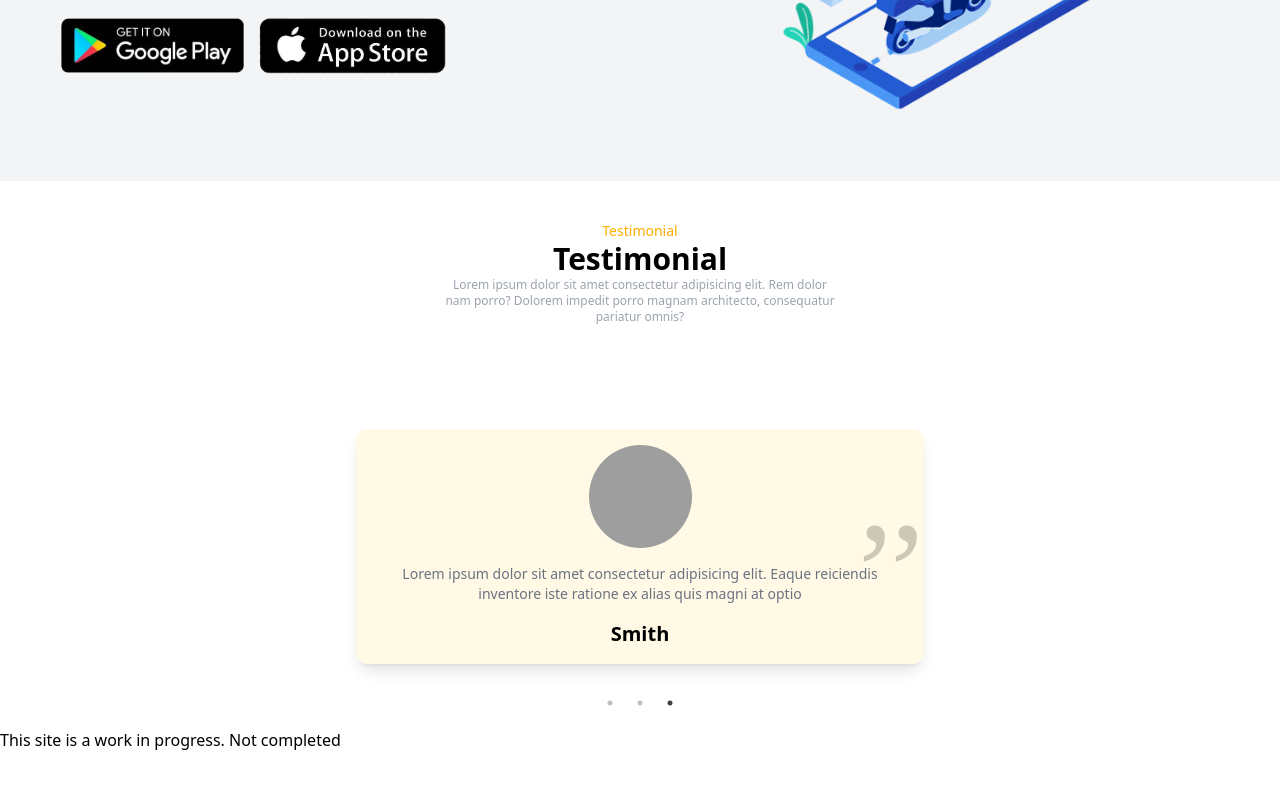
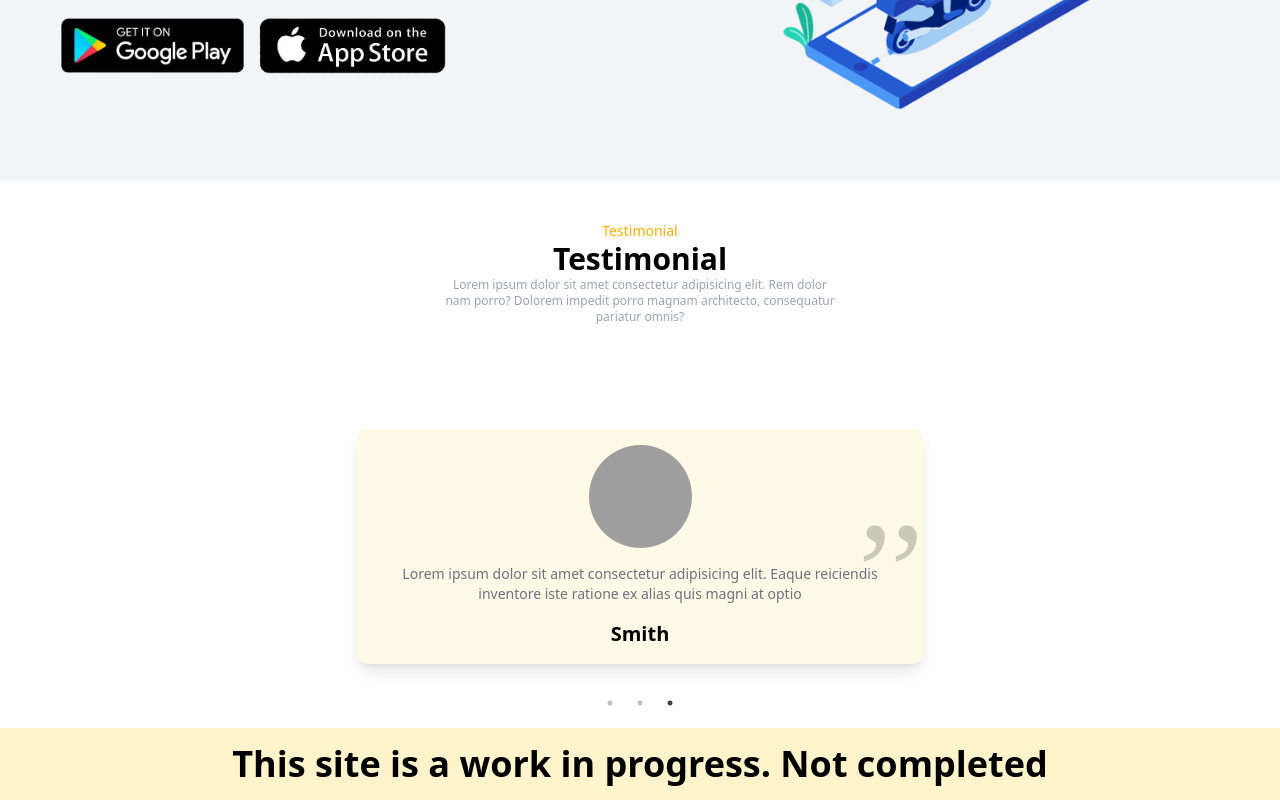
Before and after one commit to SHANIB-C-K/Restaurant-web, a React (Vite) app: page / in a window 1280 px wide. Shown: the part 1864-2664 px from the top of the page. Before the commit the page ends 2616 px from the top, so only its background shows below. Built offline with nearby package versions, Linux system fonts and the light colour scheme; grey boxes are pictures that could not be loaded.

Commit message:
Site current status updated

```diff
--- a/src/components/Footer/Footer.jsx
+++ b/src/components/Footer/Footer.jsx
@@ -2,9 +2,13 @@ import React from "react";
 
 const Footer = () => {
   return (
-    <div>
-      <h1>This site is a work in progress. Not completed</h1>
-    </div>
+    <>
+      <div className="bg-primary/20">
+        <h1 className="text-3xl sm:text-4xl font-bold justify-center text-center py-4">
+          This site is a work in progress. Not completed
+        </h1>
+      </div>
+    </>
   );
 };
 
```
